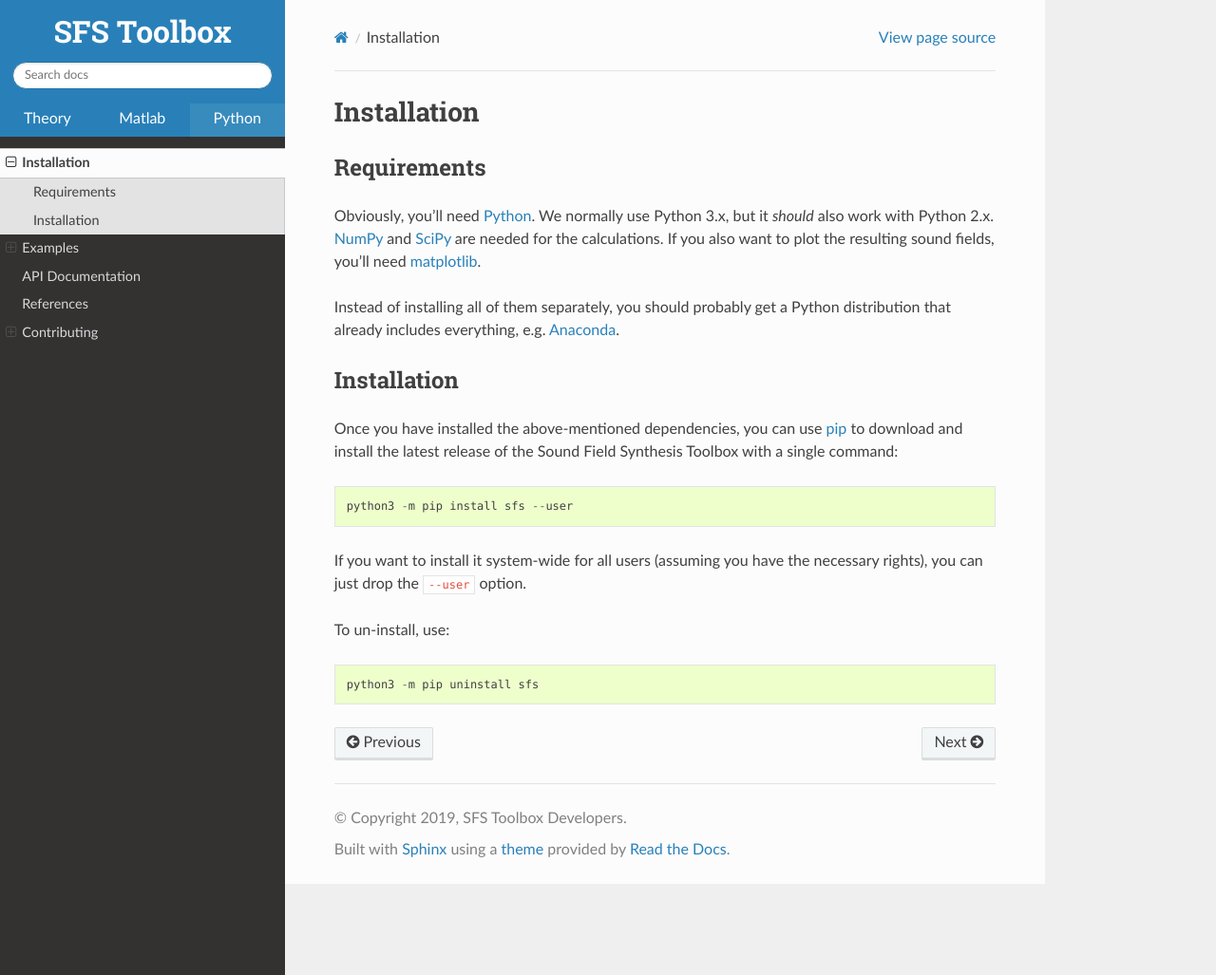
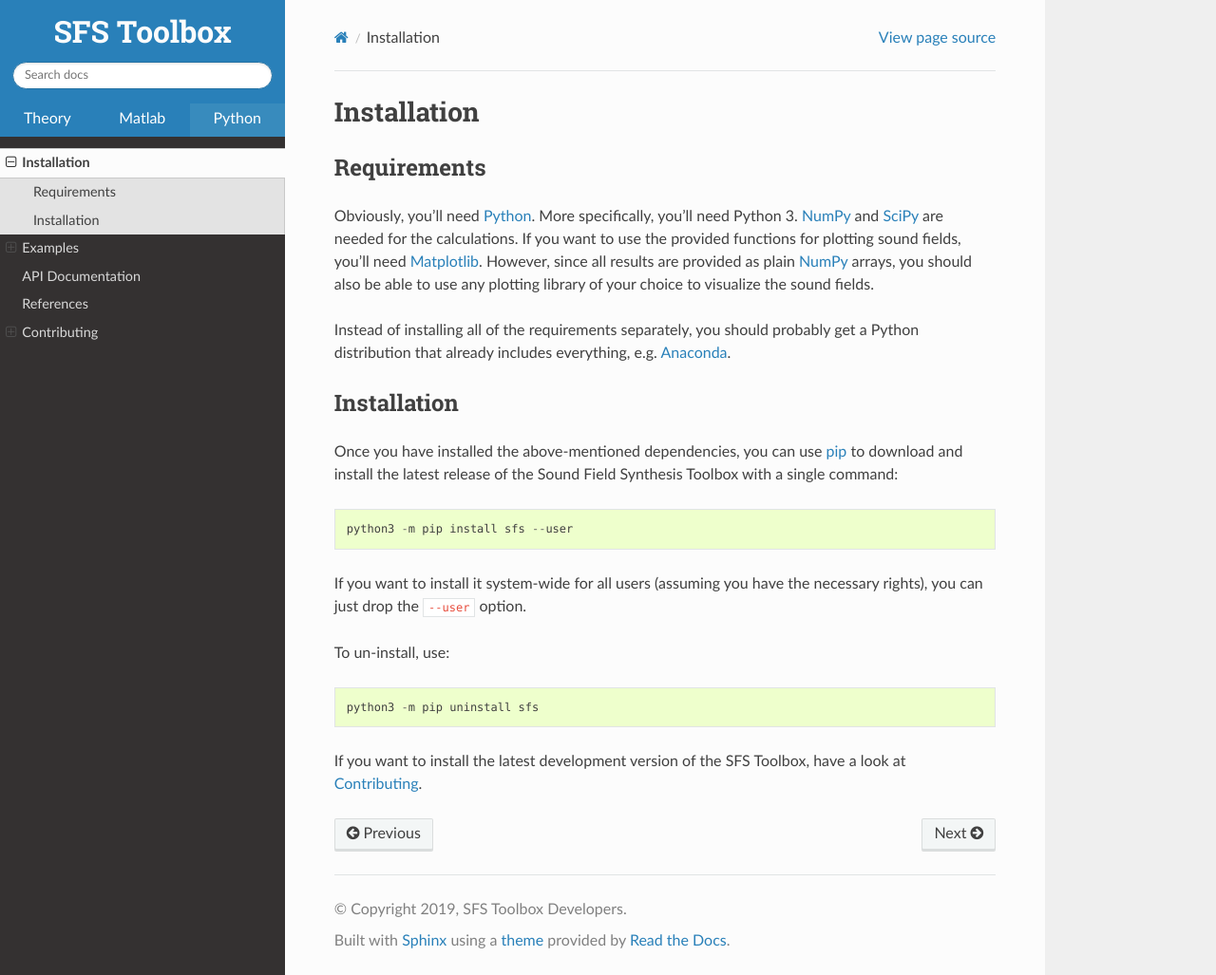
Before and after one commit to sfstoolbox/sfs-python, a Sphinx documentation site: the page built from doc/installation.rst, in a window 1280 px wide and 1027 px high. Shown: the whole window at 95% size. Built offline with Sphinx 7.4.7 and the Read the Docs theme 2.0.0, drawn with Linux system fonts in a browser that asks for light colours; pages that are not in the unit, such as notebooks, are missing from menus.

Commit message:
DOC: Minor updates to the "installation" docs

```diff
--- a/doc/installation.rst
+++ b/doc/installation.rst
@@ -5,17 +5,21 @@ Requirements
 ------------
 
 Obviously, you'll need Python_.
-We normally use Python 3.x, but it *should* also work with Python 2.x.
+More specifically, you'll need Python 3.
 NumPy_ and SciPy_ are needed for the calculations.
-If you also want to plot the resulting sound fields, you'll need matplotlib_.
+If you want to use the provided functions for plotting sound fields, you'll need
+Matplotlib_.
+However, since all results are provided as plain NumPy_ arrays, you should also
+be able to use any plotting library of your choice to visualize the sound
+fields.
 
-Instead of installing all of them separately, you should probably get a Python
-distribution that already includes everything, e.g. Anaconda_.
+Instead of installing all of the requirements separately, you should probably
+get a Python distribution that already includes everything, e.g. Anaconda_.
 
 .. _Python: https://www.python.org/
 .. _NumPy: http://www.numpy.org/
 .. _SciPy: https://www.scipy.org/scipylib/
-.. _matplotlib: https://matplotlib.org/
+.. _Matplotlib: https://matplotlib.org/
 .. _Anaconda: https://docs.anaconda.com/anaconda/
 
 Installation
@@ -34,4 +38,7 @@ To un-install, use::
 
     python3 -m pip uninstall sfs
 
+If you want to install the latest development version of the SFS Toolbox, have a
+look at :doc:`contributing`.
+
 .. _pip: https://pip.pypa.io/en/latest/installing/
```
